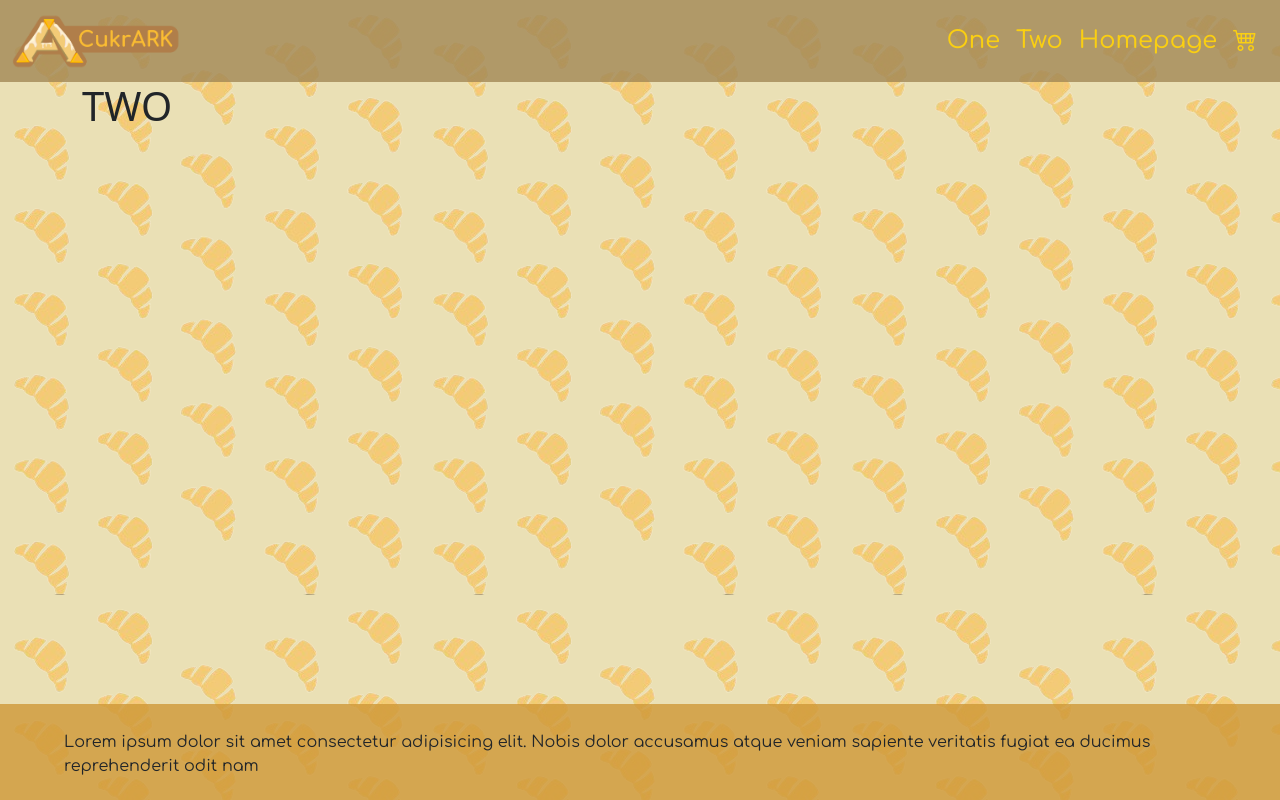
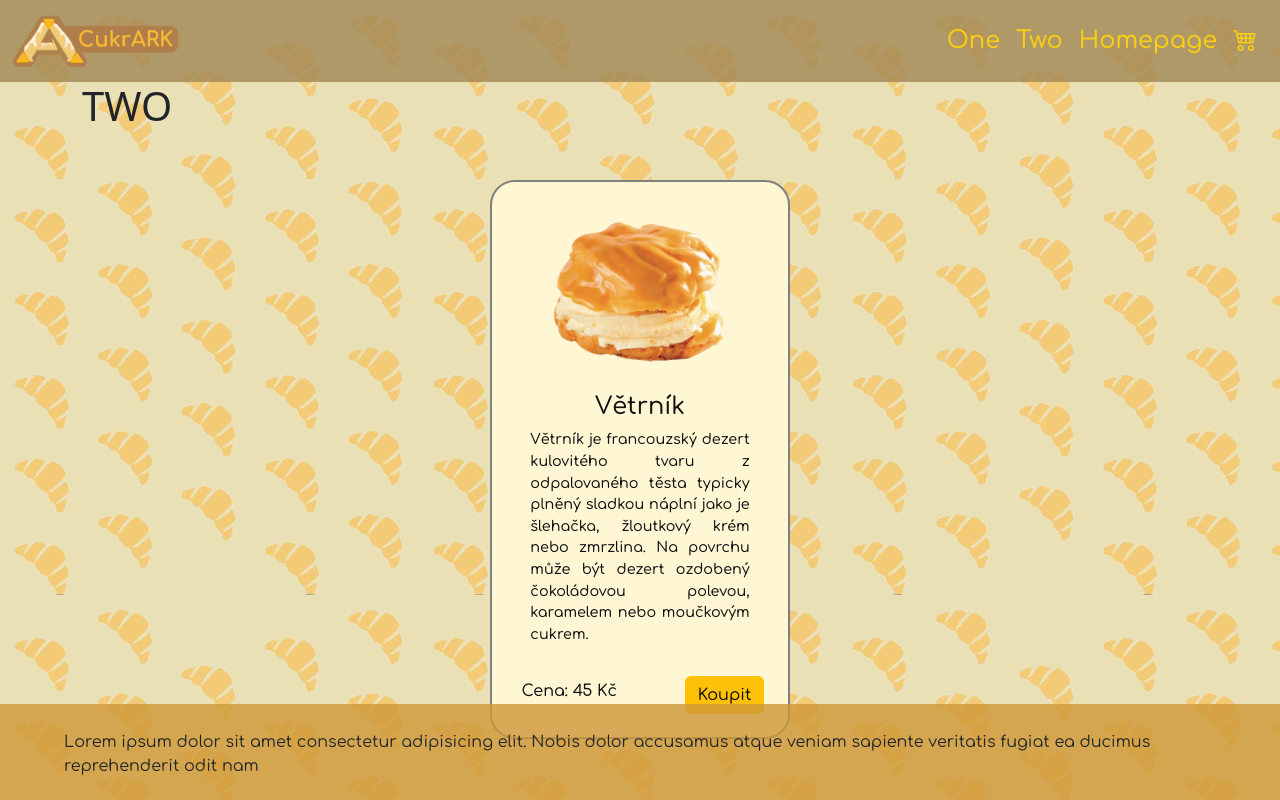
Before and after one commit to gyarab/2024_wt_prj_klouda, a Django app: page /two in a window 1280 px wide. Run offline with Django 5.2, Linux system fonts and the light colour scheme.

Commit message:
minor one two changes

```diff
--- a/cukrark/main/templates/main/one.html
+++ b/cukrark/main/templates/main/one.html
@@ -2,4 +2,5 @@
 
 {% block content %}
     <h1>ONE</h1>
+    <p>Lorem ipsum dolor sit amet consectetur adipisicing elit. Natus voluptatibus neque quisquam, impedit a mollitia labore, ullam voluptas deserunt, sequi fugit. Fugiat, eius? Laborum, eligendi officia mollitia quaerat asperiores nesciunt?</p>
 {% endblock %}
--- a/cukrark/main/templates/main/two.html
+++ b/cukrark/main/templates/main/two.html
@@ -1,5 +1,19 @@
 {% extends 'main/base.html' %}
+{% load static %}
 
 {% block content %}
     <h1>TWO</h1>
+    <div class="col-md-auto">
+        <div class="card" style="width: 20rem; height: 29rem;">
+            <img class="card-img-top" src="{% static 'main/pictures/vetrnik.png'%}" alt="vetrnik" id="obr01">
+            <div class="card-body">
+                <h4 class="card-title">Větrník</h4>
+                <p class="card-text">Větrník je francouzský dezert kulovitého tvaru z odpalovaného těsta typicky plněný sladkou náplní jako je šlehačka, žloutkový krém nebo zmrzlina. Na povrchu může být dezert ozdobený čokoládovou polevou, karamelem nebo moučkovým cukrem.</p>
+                <div class="buy-section">
+                    <h6>Cena: 45 Kč</h6>
+                    <button type="button" class="btn btn-warning" onclick="akce()">Koupit</button>
+                </div>
+            </div>
+        </div>
+    </div>
 {% endblock %}
```
